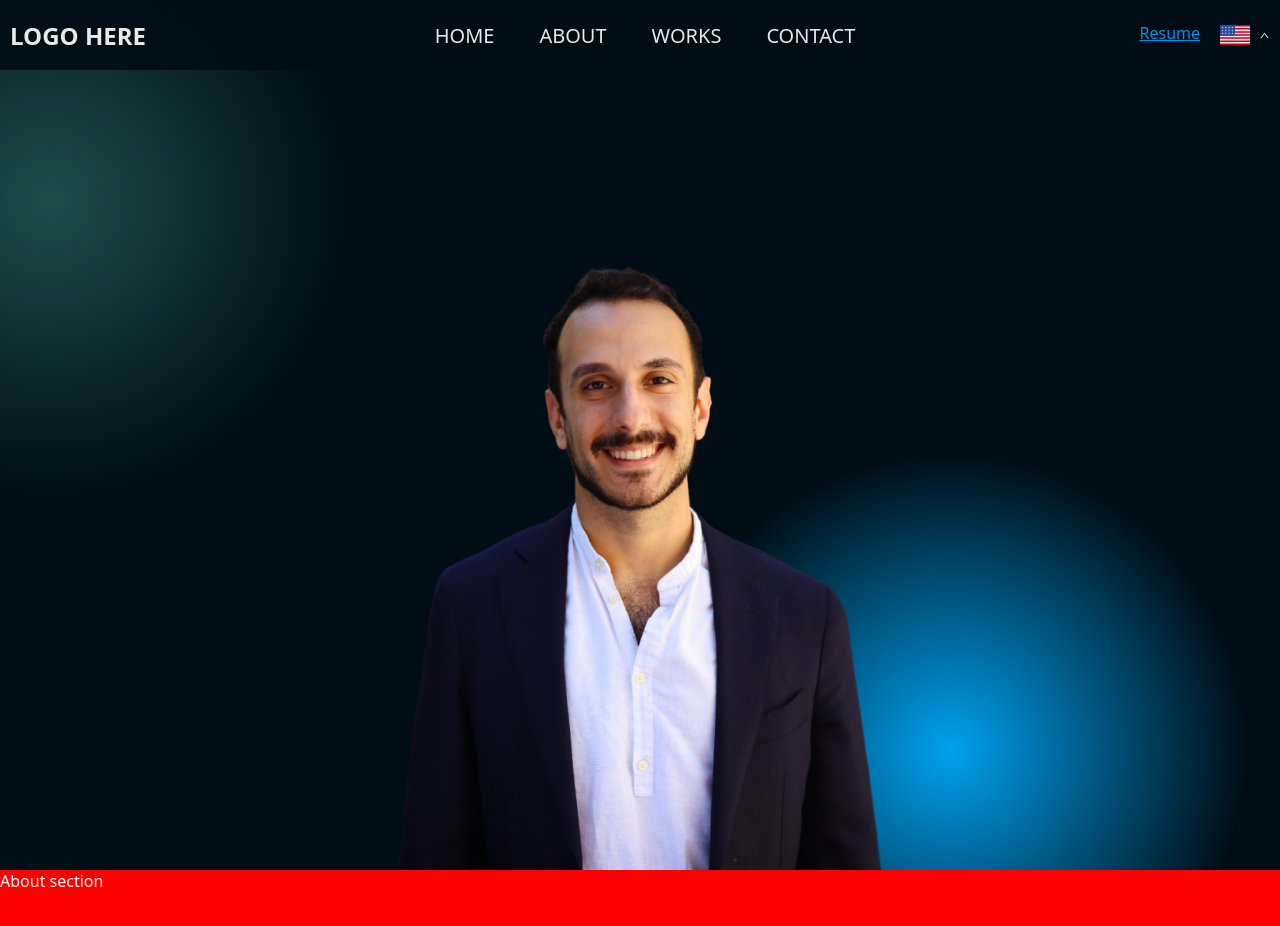
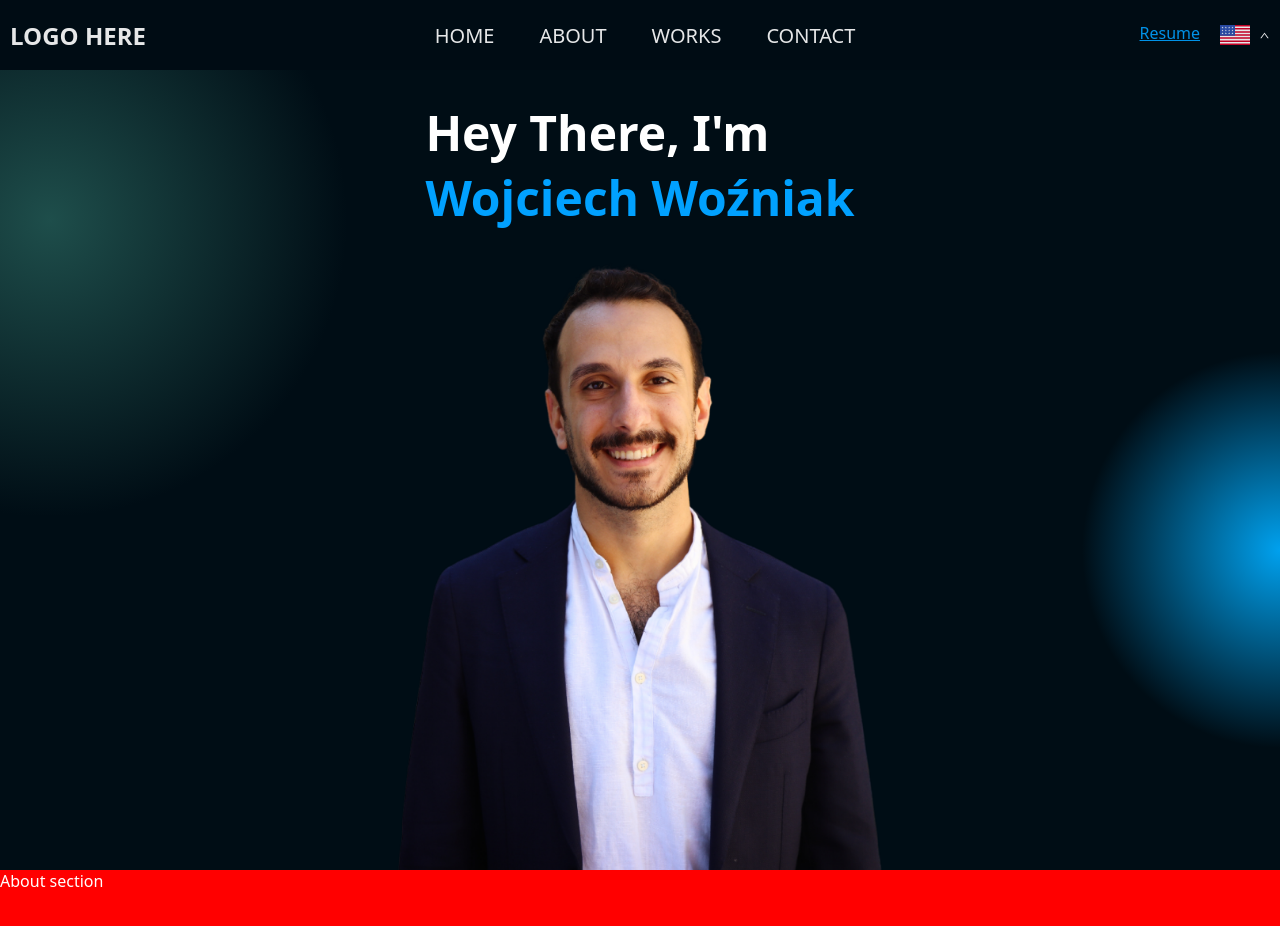
Before and after one commit to wojwozniak/portfolio, a React (Vite) app: page / in a window 1280 px wide. Shown: the top 926 px of the page. Built offline with nearby package versions, Linux system fonts and the light colour scheme.

Commit message:
work on start section

```diff
--- a/src/components/sections/start/Start.tsx
+++ b/src/components/sections/start/Start.tsx
@@ -4,6 +4,11 @@ import './start.css'
 const Start = () => {
   return (
     <section className='start'>
+      <div className='content'>
+        <h1 className='white'>Hey There, I'm
+          <br /><span className="lightblue"> Wojciech Woźniak</span>
+        </h1>
+      </div>
       <Avatar />
       <div className='highlight-blue' />
       <div className='highlight-green' />
--- a/src/components/sections/start/start.css
+++ b/src/components/sections/start/start.css
@@ -2,10 +2,12 @@
 
 .start {
   height: 100vh;
-  width: 100%;
+  width: 100vw;
+  overflow: hidden !important;
   background-color: #000D15;
   display: flex;
   justify-content: center;
+  position: relative;
 }
 
 .start__img {
@@ -15,6 +17,8 @@
   overflow: hidden;
   display: flex;
   justify-content: center;
+  align-items: end;
+  position: absolute;
 }
 
 .start__img img {
@@ -25,15 +29,15 @@
 }
 
 .highlight-blue {
-  height: 600px;
-  width: 600px;
+  height: 400px;
+  width: 400px;
   border-radius: 50%;
   background: radial-gradient(circle, #01A1FF 0%, #00A1EE 0%, transparent 70%);
   position: absolute;
   opacity: 1;
   z-index: 1;
-  right: 30px;
-  bottom: -250px;
+  right: -200px;
+  bottom: 120px;
 }
 
 .highlight-green {
@@ -44,6 +48,6 @@
   position: absolute;
   opacity: 1;
   z-index: 1;
-  top: -100px;
+  top: -150px;
   left: -250px;
 }
--- a/src/index.css
+++ b/src/index.css
@@ -6,6 +6,7 @@
   margin: 0;
   box-sizing: border-box;
   color: white;
+  opacity: 1;
 }
 
 body, html {
@@ -24,3 +25,17 @@ a {
   height: auto;
   overflow: hidden;
 }
+
+.lightblue {
+  color: #01A1FF;
+}
+
+.start .content {
+  z-index: 5;
+  margin-top: 30px;
+}
+
+.start h1 {
+  font-weight: bold;
+  font-size: 48px;
+}
```
